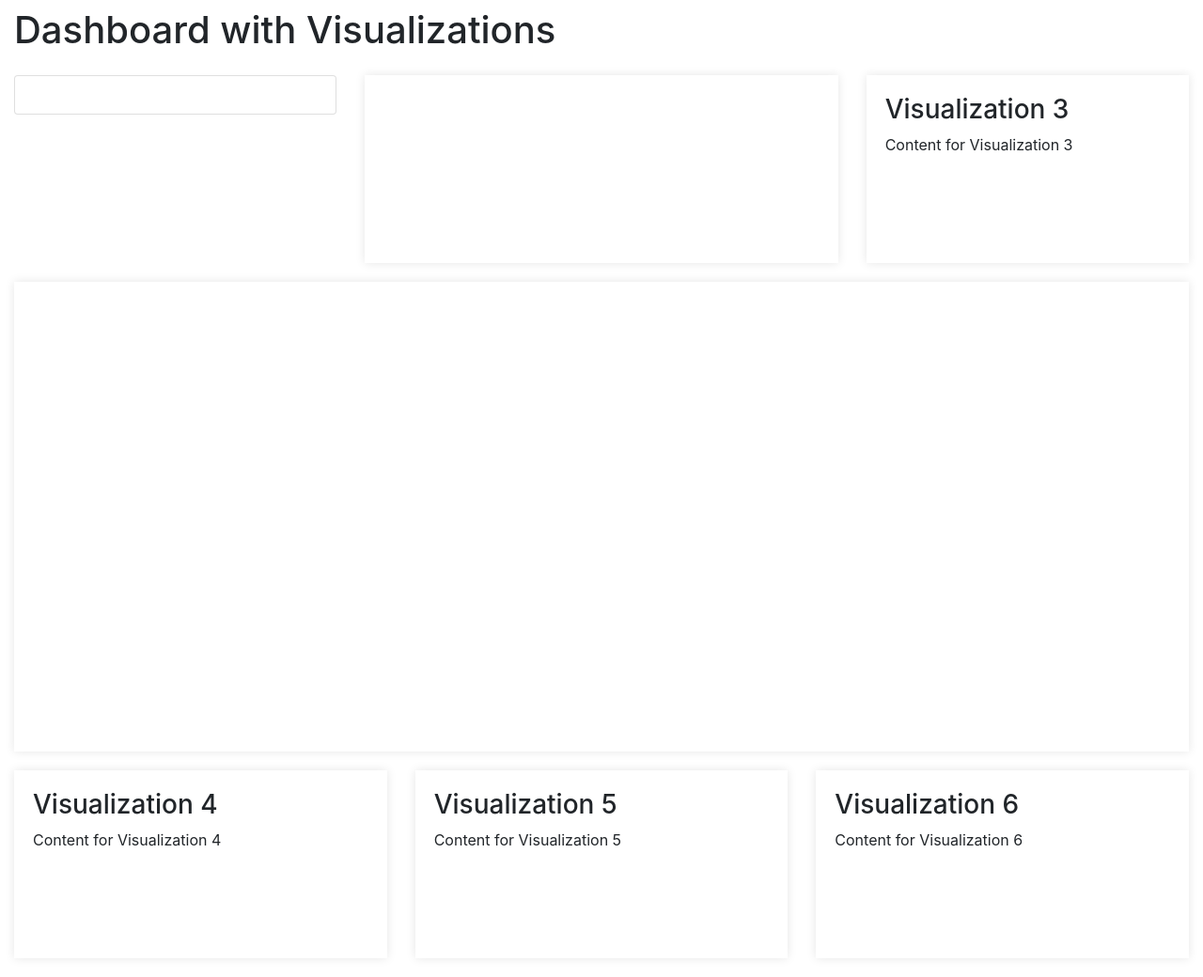
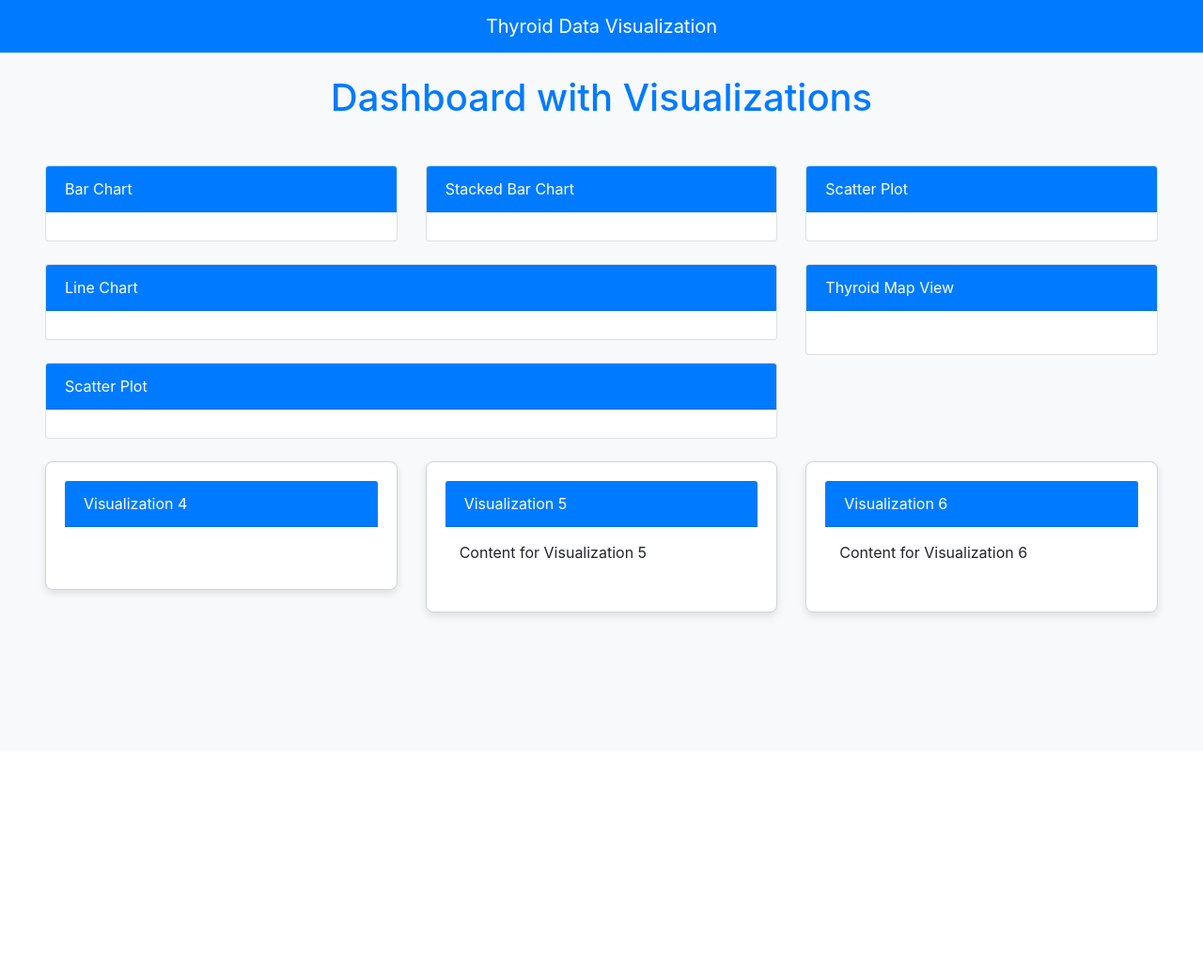
Before and after one commit to amclau303/Honours-Project, a Django app: template templates/dashboard.html in a window 1280 px wide. Shown: the whole page at 94% size. After the commit the page ends 659 px from the top, so only its background shows below. Run offline with Django 5.2, Linux system fonts and the light colour scheme; the template is opened without the code that fills it, so the values that code supplies are empty; some libraries are stand-ins or nearby versions.

Commit message:
updated dashboard look

```diff
--- a/core/views.py
+++ b/core/views.py
@@ -299,7 +299,7 @@
         df, lat='Latitude', lon='Longitude', radius=10,
         mapbox_style='open-street-map',
         title='Thyroid Locations Heatmap',
-        height=800,  # Increase the height of the map
+        height=1000,  # Increase the height of the map
         color_continuous_scale="Viridis"  # Adjust color scale to be less intense
     )
 
--- a/templates/bar_chart.html
+++ b/templates/bar_chart.html
@@ -1,6 +1,3 @@
-
-
 {% block content %}
 <div> {{ chart|safe }}	</div>
-
 {% endblock content %}
--- a/templates/dashboard.html
+++ b/templates/dashboard.html
@@ -12,87 +12,118 @@
 		/>
 		<!-- Optional: Additional CSS for custom styling -->
 		<style>
-			/* Add custom CSS styles here */
+			/* Custom CSS */
+			body {
+				background-color: #f8f9fa; /* Light gray background */
+			}
+			.navbar {
+				background-color: #007bff; /* Dark blue */
+			}
+			.navbar-brand,
+			.navbar-nav .nav-link {
+				color: #ffffff; /* White text */
+			}
 			.visualization-box {
 				padding: 20px;
 				margin-bottom: 20px;
-				box-shadow: 0 0 10px rgba(0, 0, 0, 0.1);
+				background-color: #ffffff; /* White background */
+				border: 1px solid #ced4da; /* Light gray border */
+				border-radius: 8px; /* Rounded corners */
+				box-shadow: 0 4px 8px rgba(0, 0, 0, 0.1);
 			}
-
-			/* Custom styles for specific visualizations */
-			.visualization-box-lg {
-				min-height: 500px; /* Example height for large boxes */
+			.card-header {
+				background-color: #007bff; /* Dark blue */
+				color: #ffffff; /* White text */
 			}
-
-			.visualization-box-md {
-				min-height: 300px; /* Example height for medium boxes */
+			.card-body {
+				padding: 15px;
 			}
-
-			.visualization-box-sm {
-				min-height: 200px; /* Example height for small boxes */
-			}
-
-			/* Center the map visualization */
-			#thyroid-map {
-				margin: 0 auto; /* Center horizontally */
-				max-width: 100%; /* Ensure map fills container width */
+			h1,
+			h2,
+			h3 {
+				color: #007bff; /* Dark blue */
 			}
 		</style>
 	</head>
 	<body>
-		<div class="container-fluid p x-5">
-			<h1 class="mt-2 mb-4">Dashboard with Visualizations</h1>
+		<!-- Navbar -->
+		<nav class="navbar navbar-expand-lg navbar-dark">
+			<a class="navbar-brand mx-auto" href="/"> Thyroid Data Visualization </a>
+		</nav>
+
+		<!-- Main Content -->
+		<div class="container-fluid px-5">
+			<h1 class="mt-4 mb-5 text-center">Dashboard with Visualizations</h1>
 
 			<!-- Top 3x3 Grid Layout -->
 			<div class="row">
-				<div class="col">
+				<div class="col-lg-4 col-md-6 mb-4">
 					<div class="card">
-						<div class="card-body">
-
-                            {{bar_chart_html|safe}}
-
-                        </div>
+						<div class="card-header">Bar Chart</div>
+						<div class="card-body">{{bar_chart_html|safe}}</div>
 					</div>
 				</div>
-				<div class="col-md-5">
-					<div class="visualization-box visualization-box-sm">
-						<p>{{ thyroid_map_view_html|safe }}</p>
+				<div class="col-lg-4 col-md-6 mb-4">
+					<div class="card">
+						<div class="card-header">Stacked Bar Chart</div>
+						<div class="card-body">{{stacked_bar_chart_html|safe}}</div>
 					</div>
 				</div>
-				<div class="col">
-					<div class="visualization-box visualization-box-sm">
-						<h3>Visualization 3</h3>
-						<p>Content for Visualization 3</p>
+				<div class="col-lg-4 col-md-12 mb-4">
+					<div class="card">
+						<div class="card-header">Scatter Plot</div>
+						<div class="card-body"></div>
 					</div>
 				</div>
 			</div>
 
 			<div class="row">
-				<div class="col-md-12 text-center">
-					<div class="visualization-box visualization-box-lg">
-						<div id="thyroid-map">{{line_chart_html|safe}}</div>
+				<div class="col-lg-8 col-md-12 mb-4">
+					<div class="card">
+						<div class="card-header">Line Chart</div>
+						<div class="card-body">
+							<div id="thyroid-map">{{line_chart_html|safe}}</div>
+						</div>
+					</div>
+					<div class="card mt-4">
+						<div class="card-header">Scatter Plot</div>
+						<div class="card-body">{{scatter_plot_html|safe}}</div>
+					</div>
+				</div>
+				<div class="col-lg-4 col-md-6 mb-4">
+					<div class="card">
+						<div class="card-header">Thyroid Map View</div>
+						<div class="card-body">
+							<p>{{ thyroid_map_view_html|safe }}</p>
+						</div>
 					</div>
 				</div>
 			</div>
 
 			<!-- Bottom Row for Remaining Visualizations -->
 			<div class="row">
-				<div class="col-md-4">
-					<div class="visualization-box visualization-box-sm">
-						<h3>Visualization 4</h3>
-						<p>Content for Visualization 4</p>
+				<div class="col-lg-4 col-md-6 mb-4">
+					<div class="card visualization-box">
+						<div class="card-header">Visualization 4</div>
+						<div class="card-body">
+							<p>{{plot_visualizations_html|safe}}</p>
+						</div>
 					</div>
 				</div>
-				<div class="col-md-4">
-					<div class="visualization-box visualization-box-sm">
-						<h3>Visualization 5</h3>
-						<p>Content for Visualization 5</p>
+				<div class="col-lg-4 col-md-6 mb-4">
+					<div class="card visualization-box">
+						<div class="card-header">Visualization 5</div>
+						<div class="card-body">
+							<p>Content for Visualization 5</p>
+						</div>
 					</div>
 				</div>
-				<div class="col-md-4">
-					<div class="visualization-box visualization-box-sm">
-						<h3>Visualization 6</h3>
-						<p>Content for Visualization 6</p>
+				<div class="col-lg-4 col-md-12 mb-4">
+					<div class="card visualization-box">
+						<div class="card-header">Visualization 6</div>
+						<div class="card-body">
+							<p>Content for Visualization 6</p>
+						</div>
 					</div>
 				</div>
 			</div>
--- a/templates/thyroid_map.html
+++ b/templates/thyroid_map.html
@@ -1,5 +1,3 @@
-
-
 {% block content %}
 <div> {{ plot_div|safe }}	</div>
 
```
